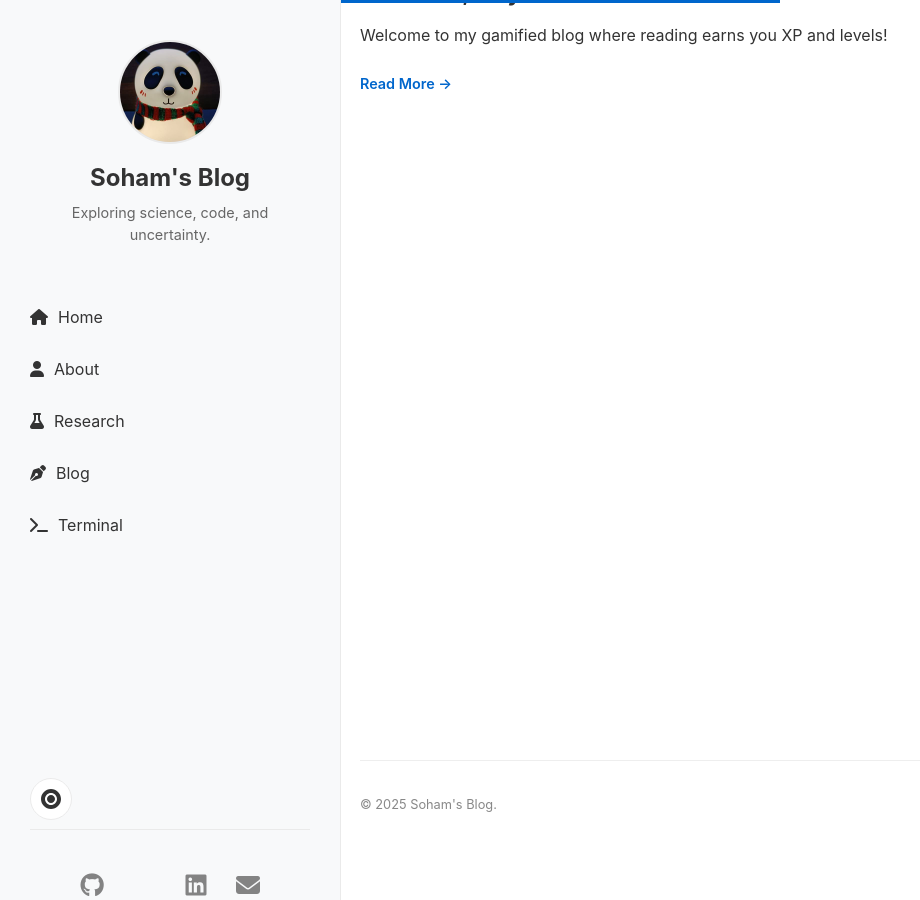
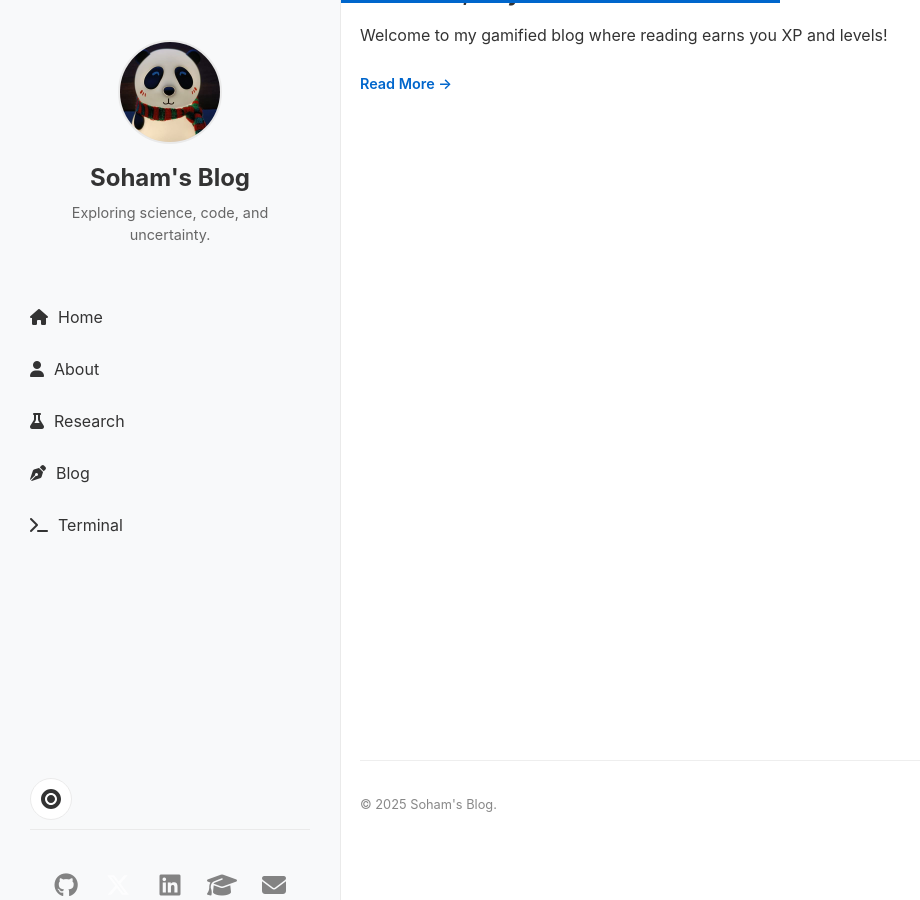
Before and after one commit to shb2908/shb2908.github.io, a Jekyll site: the page built from index.html, in a window 1280 px wide and 900 px high, scrolled down 120 px. Shown: the whole window, without its empty margins (0-920 px from the left). Built offline with Jekyll 4.4.1, drawn with Linux system fonts in a browser that asks for light colours.

Commit message:
update17

```diff
--- a/_config.yml
+++ b/_config.yml
@@ -18,4 +18,5 @@
   linkedin: "https://linkedin.com/in/yourusername"
   bluesky: "https://bsky.app/profile/yourusername"
   github: "https://github.com/shb2908"
+  scholar: "" # Add your Google Scholar profile URL here (e.g., https://scholar.google.com/citations?user=YOUR_ID)
   cloud: "" # Add your cloud/storage link here
--- a/_layouts/default.html
+++ b/_layouts/default.html
@@ -7,7 +7,7 @@
     <link rel="stylesheet" href="{{ "/assets/css/gamify.css" | relative_url }}">
     <link rel="stylesheet" href="{{ "/assets/css/terminal.css" | relative_url }}">
     <!-- Font Awesome for Social Icons -->
-    <link rel="stylesheet" href="https://cdnjs.cloudflare.com/ajax/libs/font-awesome/6.4.0/css/all.min.css">
+    <link rel="stylesheet" href="https://cdnjs.cloudflare.com/ajax/libs/font-awesome/6.5.1/css/all.min.css">
 </head>
 
 <body>
@@ -50,15 +50,21 @@
                 <i class="fa-brands fa-github"></i>
             </a>
 
-            <a href="{{ site.social.twitter | default: '#' }}" class="social-icon" target="_blank" title="X (Twitter)">
+            <a href="{{ site.social.twitter | default: 'https://x.com/Besoham2003' }}" class="social-icon" target="_blank" title="X (Twitter)">
                 <i class="fa-brands fa-x-twitter"></i>
             </a>
 
-            <a href="{{ site.social.linkedin | default: '#' }}" class="social-icon" target="_blank" title="LinkedIn">
+            <a href="{{ site.social.linkedin | default: 'https://www.linkedin.com/in/soham-bose-2a6a6a250/' }}" class="social-icon" target="_blank" title="LinkedIn">
                 <i class="fa-brands fa-linkedin"></i>
             </a>
 
-            <a href="mailto:{{ site.email | default: 'your-email@example.com' }}" class="social-icon" title="Email">
+            {% if site.social.scholar %}
+            <a href="{{ site.social.scholar }}" class="social-icon" target="_blank" title="Google Scholar">
+                <i class="fas fa-graduation-cap"></i>
+            </a>
+            {% endif %}
+
+            <a href="mailto:{{ site.email | default: 'sohamshb9119@gmail.com' }}" class="social-icon" title="Email">
                 <i class="fas fa-envelope"></i>
             </a>
         </div>
--- a/assets/css/gamify.css
+++ b/assets/css/gamify.css
@@ -143,6 +143,19 @@
     background: transparent;
     border-radius: 0;
     opacity: 0.8;
+}
+
+.social-icon i {
+    font-size: inherit;
+    line-height: 1;
+    display: inline-block;
+}
+
+/* Make Twitter/X icon white */
+.social-icon .fa-x-twitter,
+.social-icon .fa-twitter {
+    font-size: 1.5rem;
+    color: #fff !important;
 }
 
 .social-icon:hover {
```
